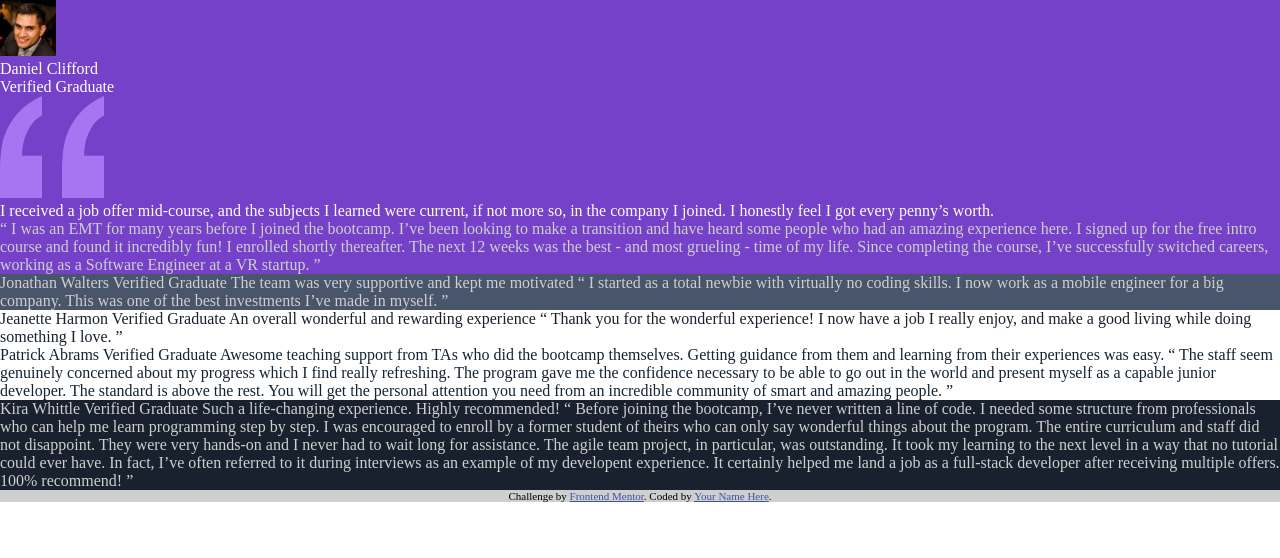
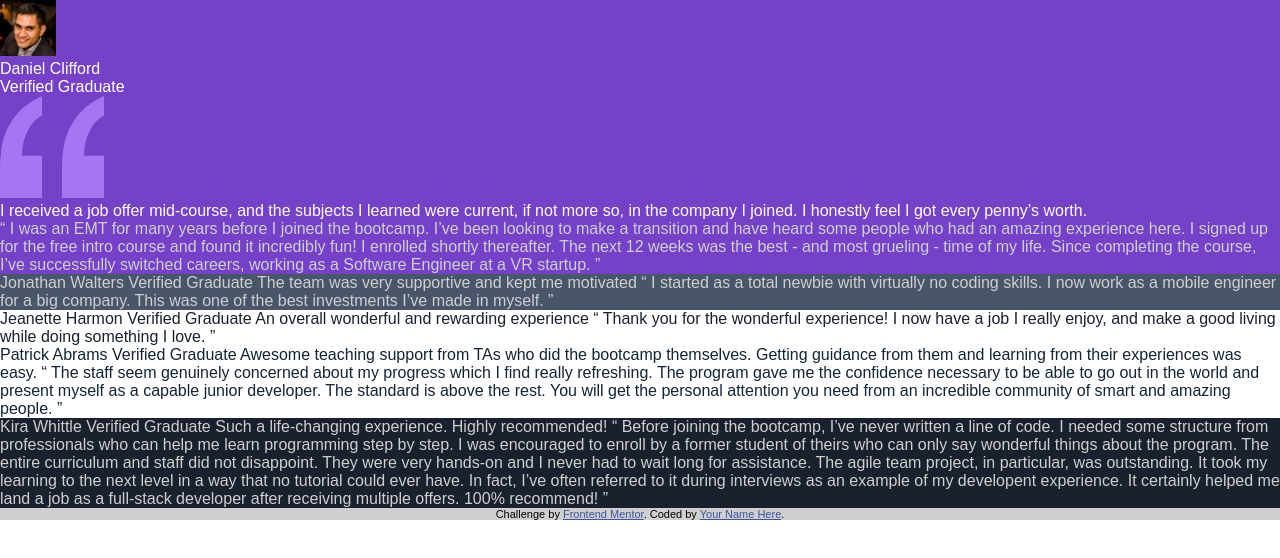
Before and after one commit to walexy026/testimonial-grid, a plain HTML site: page testimonials-grid-section-main/index.html in a window 1280 px wide. Drawn offline with Linux system fonts and the light colour scheme.

Commit message:
Added font family

```diff
--- a/testimonials-grid-section-main/index.html
+++ b/testimonials-grid-section-main/index.html
@@ -3,11 +3,11 @@
 <head>
   <meta charset="UTF-8">
   <meta name="viewport" content="width=device-width, initial-scale=1.0"> <!-- displays site properly based on user's device -->
-
   <link rel="icon" type="image/png" sizes="32x32" href="./images/favicon-32x32.png">
   <link rel="stylesheet" href="style.css">
+  <link rel="preconnect" href="https://fonts.googleapis.com">
+<link rel="preconnect" href="https://fonts.gstatic.com" crossorigin>
   <title>Frontend Mentor | [Challenge Name Here]</title>
-
   <!-- Feel free to remove these styles or customise in your own stylesheet 👍 -->
   <style>
     .attribution { font-size: 11px; text-align: center; }
--- a/testimonials-grid-section-main/style.css
+++ b/testimonials-grid-section-main/style.css
@@ -2,9 +2,11 @@
     margin: 0;
     padding: 0;
     box-sizing: border-box;
+    font-family: 'Barlow Semi Condensed', sans-serif;
 }
 main{
    background-color: hsl(0, 0%, 81%);
+
 }
 .elementOne{
     background-color: hsl(263, 55%, 52%);
```
